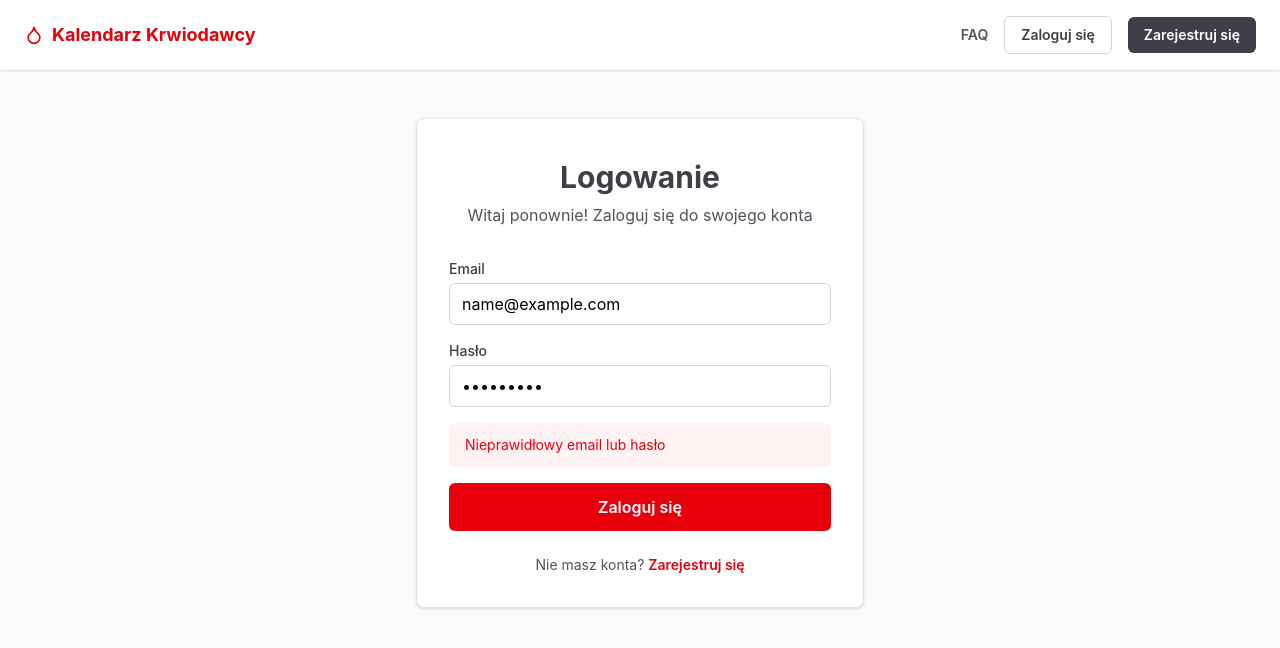
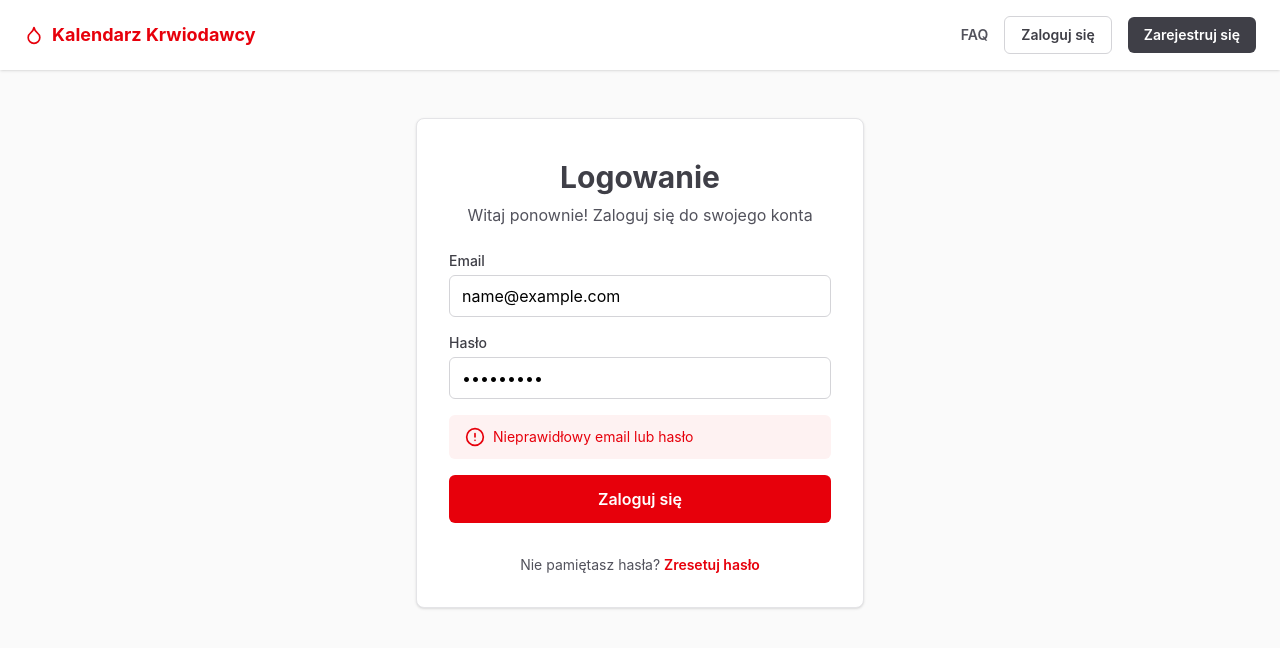
Before and after one commit to JuncProgramming/kalendarz-krwiodawcy, a React (Vite) app: page /login in a window 1280 px wide. Both pictures are taken after typing "name@example.com", "Sample123" into the empty fields and a click on the button "Zaloguj się". Shown: the top 648 px of the page. Built offline with nearby package versions, Linux system fonts and the light colour scheme; no server answers.

Commit message:
Add an icon for the error field, fix margins and layout

```diff
--- a/src/routes/login/index.tsx
+++ b/src/routes/login/index.tsx
@@ -1,6 +1,7 @@
 import { createFileRoute, Link, useNavigate } from '@tanstack/react-router';
 import { useState } from 'react';
 import { useAuth } from '@/hooks/useAuth';
+import { CircleAlert } from 'lucide-react';
 
 export const Route = createFileRoute('/login/')({
   component: LoginPage,
@@ -31,14 +32,12 @@ function LoginPage() {
   };
 
   return (
-    <div className="flex items-center justify-center bg-zinc-50 px-4">
-      <div className="w-xl max-w-md">
-        <div className="bg-white rounded-lg shadow-sm border border-zinc-200 p-8">
-          <div className='p-2'>
+    <div className="bg-white w-xl max-w-md rounded-lg shadow-sm border border-zinc-200 p-8">
+      <div className="p-2">
         <h1 className="text-3xl font-bold text-zinc-700 text-center mb-2">
           Logowanie
         </h1>
-            <p className="text-zinc-600 text-center mb-6">
+        <p className="text-zinc-600 text-center mb-4">
           Witaj ponownie! Zaloguj się do swojego konta
         </p>
       </div>
@@ -79,8 +78,9 @@ function LoginPage() {
         </div>
 
         {error && (
-              <div className="bg-red-50 text-red-600 px-4 py-3 rounded-md text-sm">
-                {error}
+          <div className="bg-red-50 text-red-600 px-4 py-3 rounded-md text-sm flex items-center gap-2">
+            <CircleAlert className="size-5 shrink-0" />
+            <span>{error}</span>
           </div>
         )}
 
@@ -92,16 +92,14 @@ function LoginPage() {
         </button>
       </form>
 
-          <p className="mt-6 text-center text-sm text-zinc-600">
-            Nie masz konta?{' '}
+      <p className="mt-8 text-center text-sm text-zinc-600">
+        Nie pamiętasz hasła?{' '}
         <Link
-              to="/register"
+          to="/forgot-password"
           className="font-semibold text-red-600 hover:text-red-700">
-              Zarejestruj się
+          Zresetuj hasło
         </Link>
       </p>
     </div>
-      </div>
-    </div>
   );
 }
```
Lines whose indentation alone changed are shown as unchanged.
